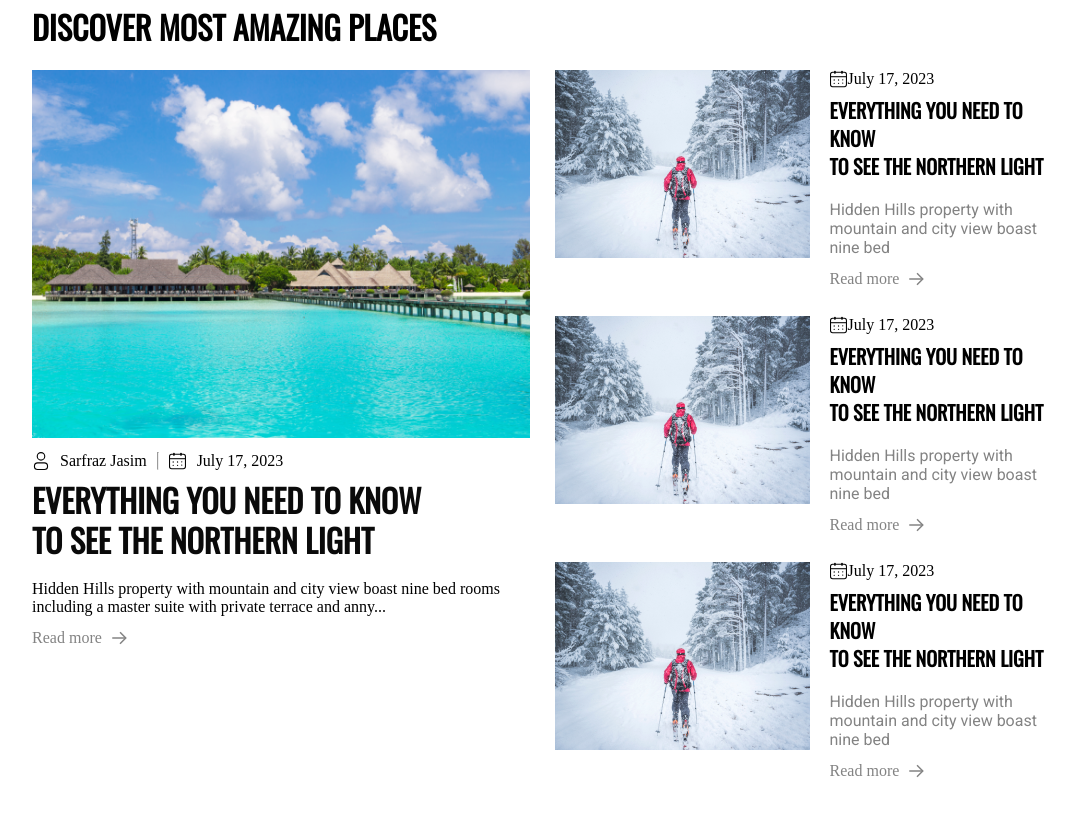
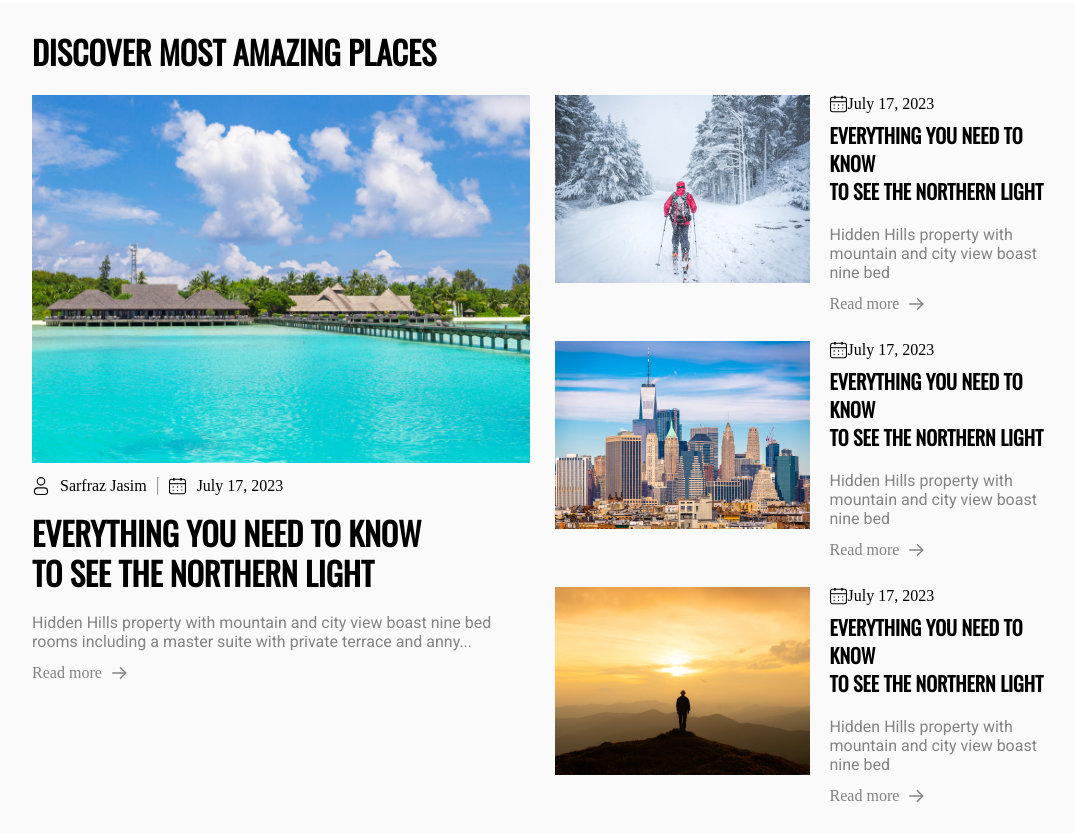
Before and after one commit to Nayem707/Trip-Talk, a plain HTML site: page index.html in a window 1280 px wide. Shown: the part 1946-2779 px from the top of the page, without its empty margins (98-1173 px from the left). Before the commit the page ends 2754 px from the top, so only its background shows below. Drawn offline with nearby package versions, Linux system fonts and the light colour scheme.

Commit message:
update place

```diff
--- a/index.html
+++ b/index.html
@@ -474,14 +474,18 @@
               <p>July 17, 2023</p>
             </div>
 
+            <div class="place-artcle-text">
               <h1>
                 Everything You Need To Know <br />
                 To See The Northern Light
               </h1>
+
               <p>
                 Hidden Hills property with mountain and city view boast nine bed
                 rooms including a master suite with private terrace and anny...
               </p>
+            </div>
+
             <div class="more-link">
               <a href="#more">Read more</a>
               <img src="/public/images/group.svg" alt="" />
@@ -522,7 +526,7 @@
 
           <article>
             <div class="place-art-img">
-              <img src="img/place2.png" alt="" />
+              <img src="img/place3.png" alt="" />
             </div>
 
             <div class="place-artcle-text">
@@ -552,7 +556,7 @@
 
           <article>
             <div class="place-art-img">
-              <img src="img/place2.png" alt="" />
+              <img src="img/place4.png" alt="" />
             </div>
 
             <div class="place-artcle-text">
--- a/style.css
+++ b/style.css
@@ -425,9 +425,11 @@ h1 {
 
 .container-7 {
   padding: 0px 130px;
+  background: #fafafa;
 }
 
 .container-7 h1 {
+  padding-top: 25px;
   margin-bottom: 20px;
   font-size: 32px;
   font-style: normal;
@@ -442,25 +444,22 @@ h1 {
 
 /* grid-amazing-place 👈 left */
 
-.grid-amazing-place .place-left {
+.grid-amazing-place > .place-left {
   width: 50%;
-}
-
-.place-artcle > h1 {
-  color: #0a0a0a;
-
-  font-family: Oswald;
-  font-size: 32px;
-  font-style: normal;
-  font-weight: 700;
-  line-height: 40px; /* 125% */
-  text-transform: uppercase;
 }
 
 .place-artcle-icon {
   display: flex;
   gap: 10px;
   padding: 10px 0;
+}
+
+.place-artcle > .place-artcle-text > h1 {
+  font-size: 32px;
+  font-style: normal;
+  font-weight: 700;
+  line-height: 40px; /* 125% */
+  text-transform: uppercase;
 }
 
 /* grid-amazing-place 👉 left */
```
Also changed, not shown: img/place3.png (added), img/place4.png (added). Lines whose indentation alone changed are shown as unchanged.
